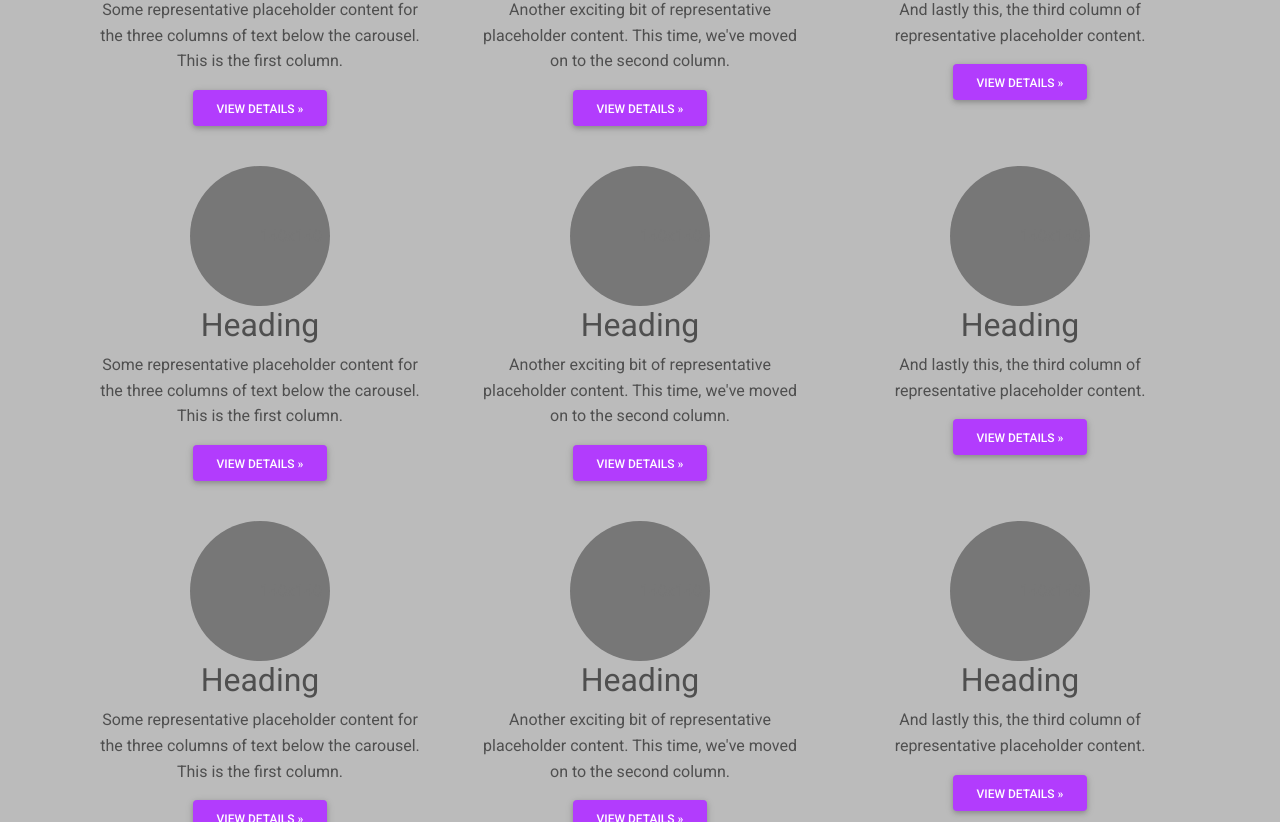
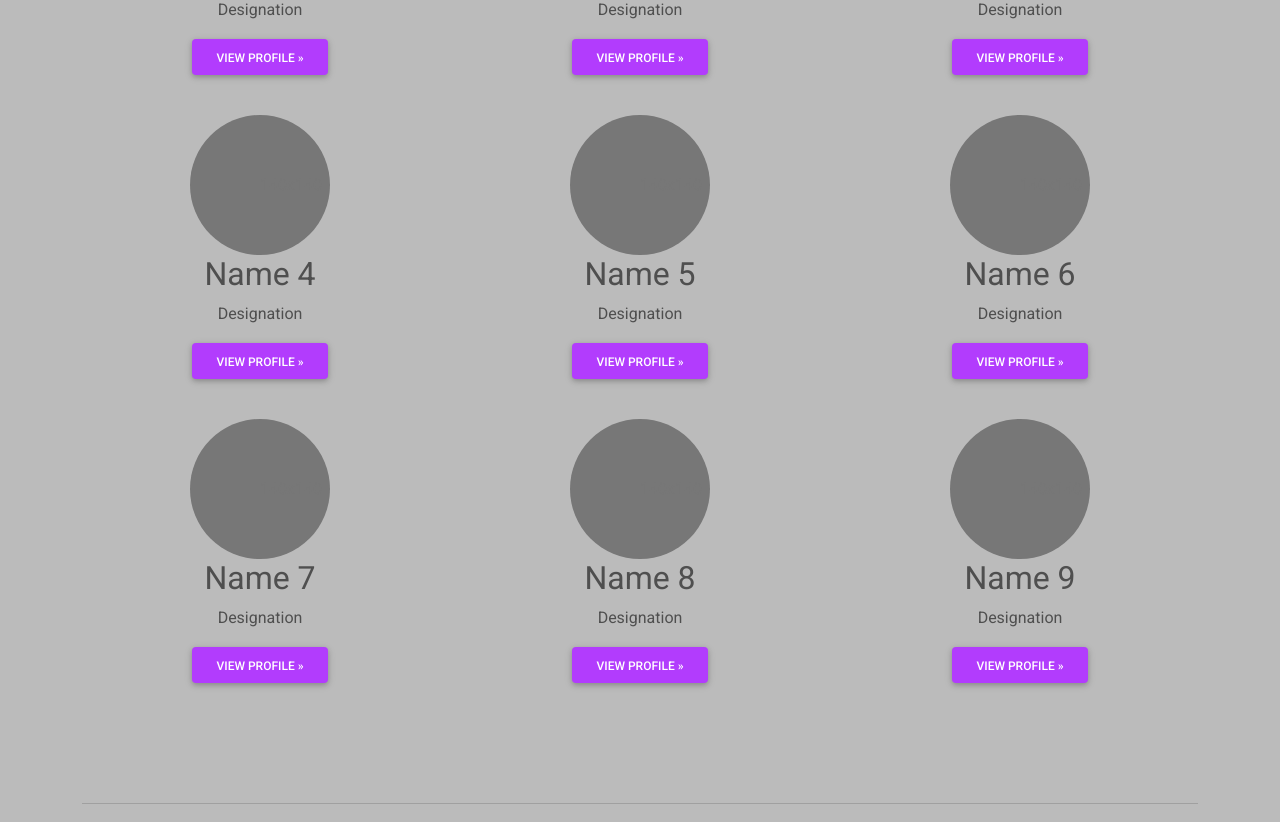
Before and after one commit to Maitrey1111/Yuva_Marathi, a plain HTML site: page aboutUs.html in a window 1280 px wide. Shown: the part 590-1412 px from the top of the page. Drawn offline with Linux system fonts and the light colour scheme.

Commit message:
29/04/2021 Commit

```diff
--- a/aboutUs.html
+++ b/aboutUs.html
@@ -76,10 +76,9 @@
                 <rect width="100%" height="100%" fill="#777"/>
                 <text x="50%" y="50%" fill="#777" dy=".3em">140x140</text>
             </svg>
-            <h2>Heading</h2>
-            <p>Some representative placeholder content for the three columns of text below the carousel. This is the
-                first column.</p>
-            <p><a class="btn btn-secondary" href="#">View details &raquo;</a></p>
+            <h2>Name 1</h2>
+            <p>Designation</p>
+            <p><a class="btn btn-secondary" href="#">View Profile &raquo;</a></p>
         </div><!-- /.col-lg-4 -->
         <div class="col-lg-4">
             <svg class="bd-placeholder-img rounded-circle" width="140" height="140" xmlns="http://www.w3.org/2000/svg"
@@ -88,10 +87,9 @@
                 <rect width="100%" height="100%" fill="#777"/>
                 <text x="50%" y="50%" fill="#777" dy=".3em">140x140</text>
             </svg>
-            <h2>Heading</h2>
-            <p>Another exciting bit of representative placeholder content. This time, we've moved on to the second
-                column.</p>
-            <p><a class="btn btn-secondary" href="#">View details &raquo;</a></p>
+            <h2>Name 2</h2>
+            <p>Designation</p>
+            <p><a class="btn btn-secondary" href="#">View Profile &raquo;</a></p>
         </div><!-- /.col-lg-4 -->
         <div class="col-lg-4">
             <svg class="bd-placeholder-img rounded-circle" width="140" height="140" xmlns="http://www.w3.org/2000/svg"
@@ -100,9 +98,9 @@
                 <rect width="100%" height="100%" fill="#777"/>
                 <text x="50%" y="50%" fill="#777" dy=".3em">140x140</text>
             </svg>
-            <h2>Heading</h2>
-            <p>And lastly this, the third column of representative placeholder content.</p>
-            <p><a class="btn btn-secondary" href="#">View details &raquo;</a></p>
+            <h2>Name 3</h2>
+            <p>Designation</p>
+            <p><a class="btn btn-secondary" href="#">View Profile &raquo;</a></p>
         </div><!-- /.col-lg-4 -->
     </div><!-- /.row -->
     <div class="row">
@@ -113,10 +111,9 @@
                 <rect width="100%" height="100%" fill="#777"/>
                 <text x="50%" y="50%" fill="#777" dy=".3em">140x140</text>
             </svg>
-            <h2>Heading</h2>
-            <p>Some representative placeholder content for the three columns of text below the carousel. This is the
-                first column.</p>
-            <p><a class="btn btn-secondary" href="#">View details &raquo;</a></p>
+            <h2>Name 4</h2>
+            <p>Designation</p>
+            <p><a class="btn btn-secondary" href="#">View Profile &raquo;</a></p>
         </div><!-- /.col-lg-4 -->
         <div class="col-lg-4">
             <svg class="bd-placeholder-img rounded-circle" width="140" height="140" xmlns="http://www.w3.org/2000/svg"
@@ -125,10 +122,9 @@
                 <rect width="100%" height="100%" fill="#777"/>
                 <text x="50%" y="50%" fill="#777" dy=".3em">140x140</text>
             </svg>
-            <h2>Heading</h2>
-            <p>Another exciting bit of representative placeholder content. This time, we've moved on to the second
-                column.</p>
-            <p><a class="btn btn-secondary" href="#">View details &raquo;</a></p>
+            <h2>Name 5</h2>
+            <p>Designation</p>
+            <p><a class="btn btn-secondary" href="#">View Profile &raquo;</a></p>
         </div><!-- /.col-lg-4 -->
         <div class="col-lg-4">
             <svg class="bd-placeholder-img rounded-circle" width="140" height="140" xmlns="http://www.w3.org/2000/svg"
@@ -137,9 +133,9 @@
                 <rect width="100%" height="100%" fill="#777"/>
                 <text x="50%" y="50%" fill="#777" dy=".3em">140x140</text>
             </svg>
-            <h2>Heading</h2>
-            <p>And lastly this, the third column of representative placeholder content.</p>
-            <p><a class="btn btn-secondary" href="#">View details &raquo;</a></p>
+            <h2>Name 6</h2>
+            <p>Designation</p>
+            <p><a class="btn btn-secondary" href="#">View Profile &raquo;</a></p>
         </div><!-- /.col-lg-4 -->
     </div><!-- /.row -->
     <div class="row">
@@ -150,10 +146,9 @@
                 <rect width="100%" height="100%" fill="#777"/>
                 <text x="50%" y="50%" fill="#777" dy=".3em">140x140</text>
             </svg>
-            <h2>Heading</h2>
-            <p>Some representative placeholder content for the three columns of text below the carousel. This is the
-                first column.</p>
-            <p><a class="btn btn-secondary" href="#">View details &raquo;</a></p>
+            <h2>Name 7</h2>
+            <p>Designation</p>
+            <p><a class="btn btn-secondary" href="#">View Profile &raquo;</a></p>
         </div><!-- /.col-lg-4 -->
         <div class="col-lg-4">
             <svg class="bd-placeholder-img rounded-circle" width="140" height="140" xmlns="http://www.w3.org/2000/svg"
@@ -162,10 +157,9 @@
                 <rect width="100%" height="100%" fill="#777"/>
                 <text x="50%" y="50%" fill="#777" dy=".3em">140x140</text>
             </svg>
-            <h2>Heading</h2>
-            <p>Another exciting bit of representative placeholder content. This time, we've moved on to the second
-                column.</p>
-            <p><a class="btn btn-secondary" href="#">View details &raquo;</a></p>
+            <h2>Name 8</h2>
+            <p>Designation</p>
+            <p><a class="btn btn-secondary" href="#">View Profile &raquo;</a></p>
         </div><!-- /.col-lg-4 -->
         <div class="col-lg-4">
             <svg class="bd-placeholder-img rounded-circle" width="140" height="140" xmlns="http://www.w3.org/2000/svg"
@@ -174,19 +168,17 @@
                 <rect width="100%" height="100%" fill="#777"/>
                 <text x="50%" y="50%" fill="#777" dy=".3em">140x140</text>
             </svg>
-            <h2>Heading</h2>
-            <p>And lastly this, the third column of representative placeholder content.</p>
-            <p><a class="btn btn-secondary" href="#">View details &raquo;</a></p>
+            <h2>Name 9</h2>
+            <p>Designation</p>
+            <p><a class="btn btn-secondary" href="#">View Profile &raquo;</a></p>
         </div><!-- /.col-lg-4 -->
     </div><!-- /.row -->
     <!-- START THE FEATURETTES -->
     <hr class="featurette-divider">
     <div class="row featurette">
         <div class="col-md-7">
-            <h2 class="featurette-heading">First featurette heading. <span
-                    class="text-muted">It’ll blow your mind.</span></h2>
-            <p class="lead">Some great placeholder content for the first featurette here. Imagine some exciting prose
-                here.</p>
+            <h2 class="featurette-heading">Event 1 - <span class="text-muted">One line description</span></h2>
+            <p class="lead">Brief Description</p>
         </div>
         <div class="col-md-5">
             <svg class="bd-placeholder-img bd-placeholder-img-lg featurette-image img-fluid mx-auto" width="500"
@@ -202,10 +194,9 @@
     <hr class="featurette-divider">
     <div class="row featurette">
         <div class="col-md-7 order-md-2">
-            <h2 class="featurette-heading">Oh yeah, it’s that good. <span class="text-muted">See for yourself.</span>
+            <h2 class="featurette-heading">Event 2 - <span class="text-muted">One line description</span>
             </h2>
-            <p class="lead">Another featurette? Of course. More placeholder content here to give you an idea of how this
-                layout would work with some actual real-world content in place.</p>
+            <p class="lead">Brief Description</p>
         </div>
         <div class="col-md-5 order-md-1">
             <svg class="bd-placeholder-img bd-placeholder-img-lg featurette-image img-fluid mx-auto" width="500"
@@ -222,10 +213,8 @@
 
     <div class="row featurette">
         <div class="col-md-7">
-            <h2 class="featurette-heading">And lastly, this one. <span class="text-muted">Checkmate.</span></h2>
-            <p class="lead">And yes, this is the last block of representative placeholder content. Again, not really
-                intended to be actually read, simply here to give you a better view of what this would look like with
-                some actual content. Your content.</p>
+            <h2 class="featurette-heading">Event 3 - <span class="text-muted">One line description</span></h2>
+            <p class="lead">Brief Description.</p>
         </div>
         <div class="col-md-5">
             <svg class="bd-placeholder-img bd-placeholder-img-lg featurette-image img-fluid mx-auto" width="500"
```
Lines whose indentation alone changed are shown as unchanged.
